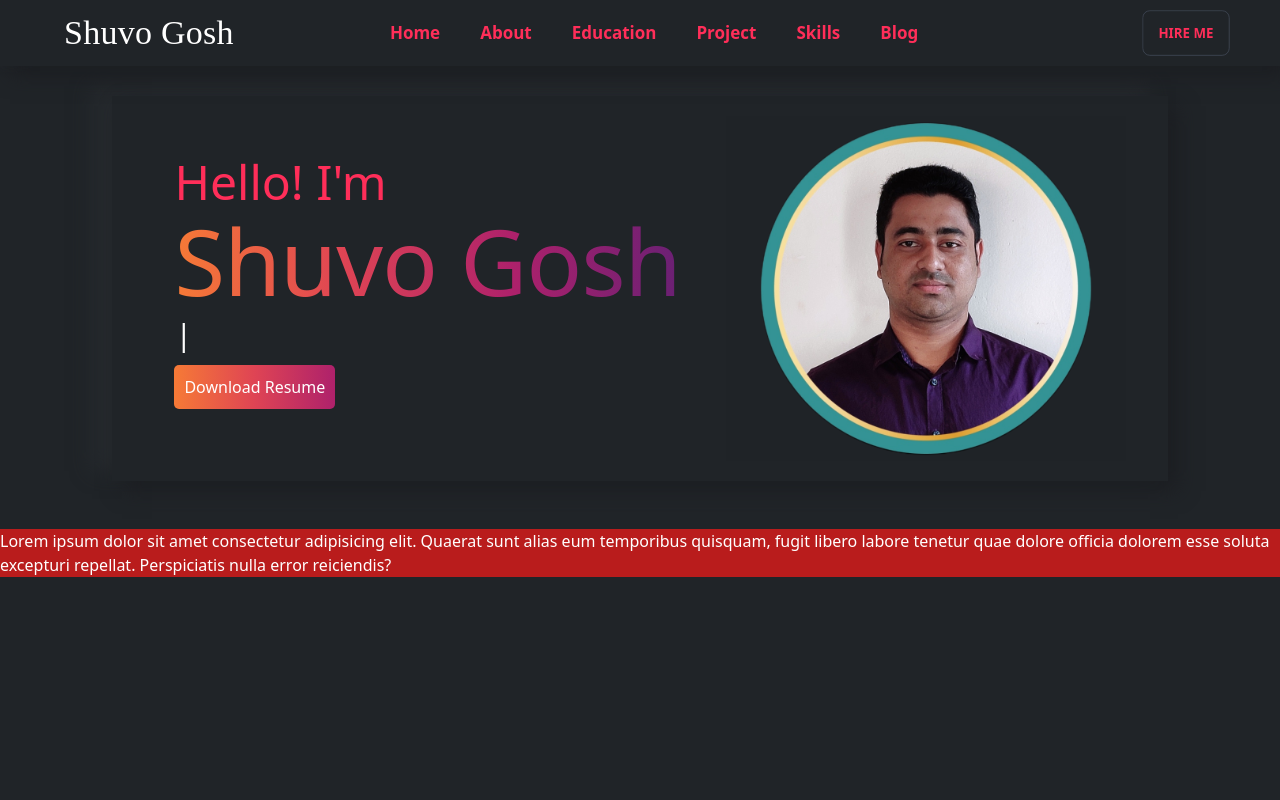
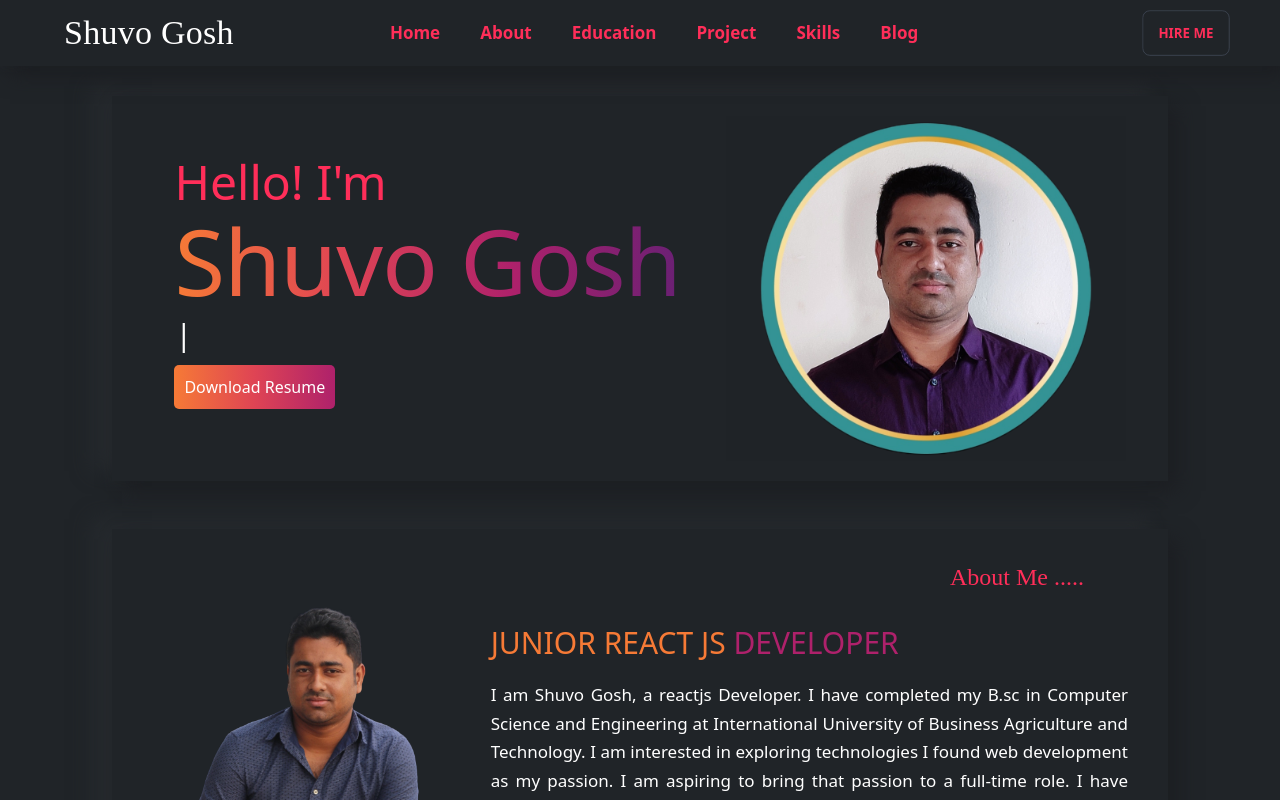
Before and after one commit to Shuvoghosh7/myPortfolio, a React (Create React App) app: page / in a window 1280 px wide. Built offline with nearby package versions, Linux system fonts and the light colour scheme.

Commit message:
add about me section

```diff
--- a/public/index.html
+++ b/public/index.html
@@ -25,6 +25,11 @@
       Learn how to configure a non-root public URL by running `npm run build`.
     -->
     <title>React App</title>
+    <style>
+      html {
+        scroll-behavior: smooth;
+      }
+    </style>
   </head>
   <body>
     <noscript>You need to enable JavaScript to run this app.</noscript>
--- a/src/Pages/About/About.css
+++ b/src/Pages/About/About.css
@@ -1,4 +1,4 @@
-.about {
+.about{
     background: #202428 !important;
     box-shadow: 10px 10px 19px #1c1e22, -20px -10px 19px #262a2e !important;
     color: white;
--- /dev/null
+++ b/src/Pages/AboutMe/AboutMe.css
@@ -0,0 +1,19 @@
+.about-me{
+    background: #202428 !important;
+    box-shadow: 10px 10px 19px #1c1e22, -20px -10px 19px #262a2e !important;
+    color: white;
+    padding: 20px;
+}
+.about-title{
+    font-family: cursive;
+    color: #FF2E59;
+
+}
+.about-text{
+    line-height: 1.7;
+    font-size: 17px;
+    letter-spacing: 1.5;
+}
+.about-image img{
+    padding: 5px;
+}
--- a/src/Pages/AboutMe/AboutMe.js
+++ b/src/Pages/AboutMe/AboutMe.js
@@ -1,9 +1,22 @@
 import React from 'react';
-
+import './AboutMe.css'
+import aboutme from '../../Assets/about.png'
 const AboutMe = () => {
     return (
-        <div className="text-white bg-red-700 mt-12">
-            Lorem ipsum dolor sit amet consectetur adipisicing elit. Quaerat sunt alias eum temporibus quisquam, fugit libero labore tenetur quae dolore officia dolorem esse soluta excepturi repellat. Perspiciatis nulla error reiciendis?
+        <div className="my-12 lg:mx-28 mx-5 about-me" id='about-me'>
+            <div className='grid lg:grid-cols-3'>
+                <div className='about-image mt-12 lg:ml-12 md:ml-52 ml-20'>
+                    <img className='lg:w-[300px]' src={aboutme} alt="" />
+                </div>
+                <div className='col-span-2'>
+                    <h1 className='text-2xl my-3 ml-5 lg:flex justify-end font-cursive  lg:mr-16 about-title'>About Me .....</h1>
+                    <div className='mt-8 mx-5'>
+                        <p className='text-3xl my-5 text-[#f67a36]' >JUNIOR REACT JS <span className='text-[#ae216b]'>DEVELOPER</span></p>
+                        <p className='text-justify about-text'>I am Shuvo Gosh, a  reactjs Developer. I have completed my B.sc in Computer Science and Engineering at International University of Business Agriculture and Technology. I am interested in exploring technologies I found web development as my passion. I am aspiring to bring that passion to a full-time role. I have completed a six-month-long web development Bootcamp course from Programming Hero on the MERN stack. From the outcome, I can develop Single Page Applications with ReactJs, JavaScript, Bootstrap-5, Tailwindcss, HTML5,CSS3 and SASS. I have some skills in Node.js, Express.js, and MongoDB and developing REST API.  I take my work as a Web Developer seriously, which means I always ensure my skills are kept up to date with this rapidly changing new technology.
+                        </p>
+                    </div>
+                </div>
+            </div>
         </div>
     );
 };
--- a/src/Pages/Shared/Navbar.js
+++ b/src/Pages/Shared/Navbar.js
@@ -21,7 +21,7 @@ const Navbar = ({ children }) => {
                             <div>
                                 <ul class="menu menu-horizontal gap-x-2 ">
                                     <li><Link  to='/' className='rounded-lg bg-transparent'>Home</Link></li>
-                                    <li><Link to='/about' className='rounded-lg bg-transparent'>About</Link></li>
+                                    <li><a className='bg-transparent'  href="#about-me">About</a></li>
                                     <li><Link to='/education' className='rounded-lg bg-transparent'>Education</Link></li>
 
                                     <li><Link to='/project' className='rounded-lg bg-transparent'>Project</Link></li>
@@ -45,7 +45,7 @@ const Navbar = ({ children }) => {
                 <label for="my-drawer-3" class="drawer-overlay"></label>
                 <ul class="menu p-4 overflow-y-auto w-56 bg-[#202428] text-[#FF2E59] text-xl">
                     <li><Link to='/' className='rounded-lg bg-transparent'>Home</Link></li>
-                    <li><Link to='/about' className='rounded-lg bg-transparent'>About</Link></li>
+                    <li><Link to='#about-me' className='rounded-lg bg-transparent'>About</Link></li>
                     <li><Link to='/education' className='rounded-lg bg-transparent'>Education</Link></li>
                     <li><Link to='/project' className='rounded-lg bg-transparent'>Project</Link></li>
                     <li><Link to="/skills" className='rounded-lg bg-transparent'>Skills</Link></li>
```
Also changed, not shown: src/Assets/about.png.
